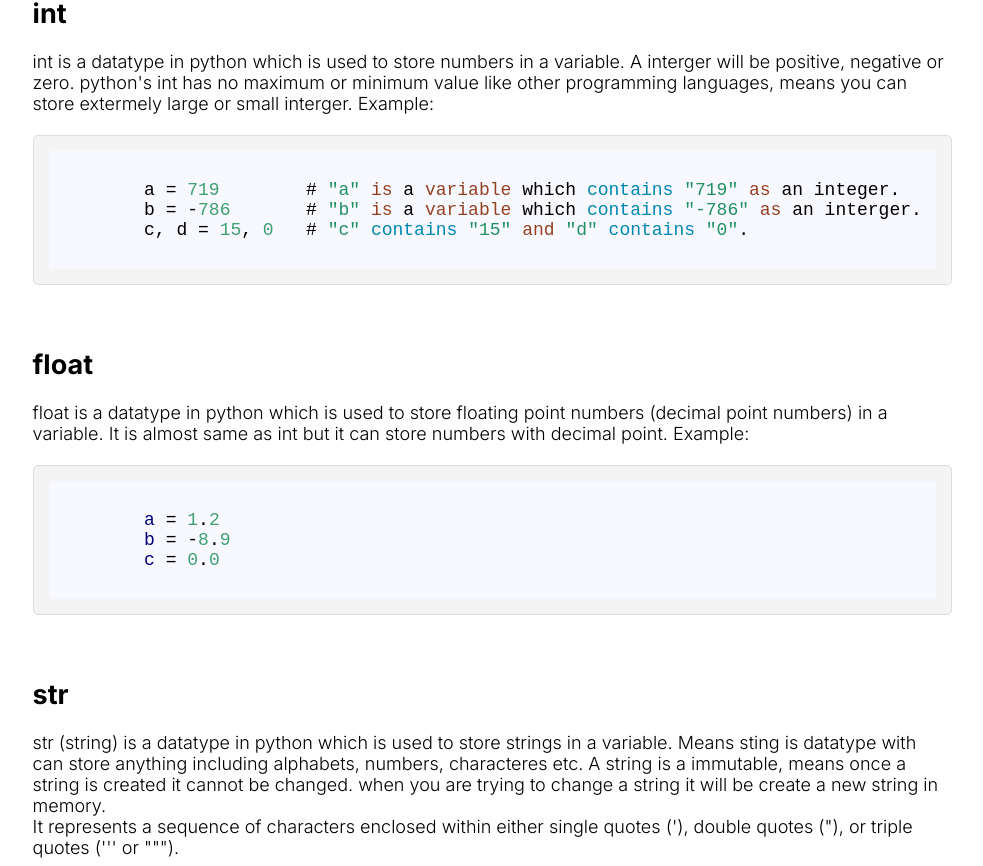
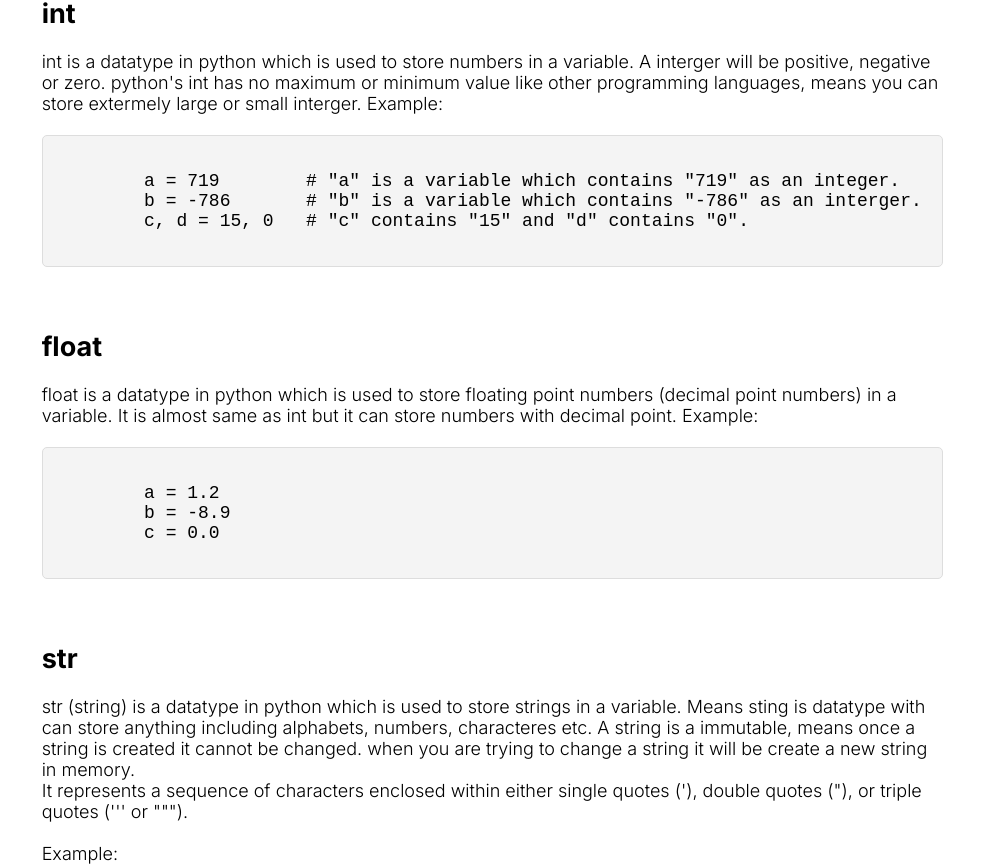
Before and after one commit to GS-719/GS_tech_info, a Next.js app: page /blogs/Datatypes_in_python_part_1 in a window 1280 px wide. Shown: the part 1087-1953 px from the top of the page, without its empty margins (146-1129 px from the left). Built offline with nearby package versions, Linux system fonts and the light colour scheme.

Commit message:
Update CodeBox.js

```diff
--- a/app/Components/CodeBox.js
+++ b/app/Components/CodeBox.js
@@ -1,15 +1,13 @@
 import React from 'react';
 import PropTypes from 'prop-types';
-import { Light as SyntaxHighlighter } from 'react-syntax-highlighter';
-import { docco } from 'react-syntax-highlighter/dist/esm/styles/hljs';
 import "../styles/CodeBox.css";
 
 const CodeBox = ({ code }) => {
   return (
     <div className="codeBox">
-      <SyntaxHighlighter language="html" style={docco}>
-        {code}
-      </SyntaxHighlighter>
+      <pre>
+        <code>{code}</code>
+      </pre>
     </div>
   );
 };
```
